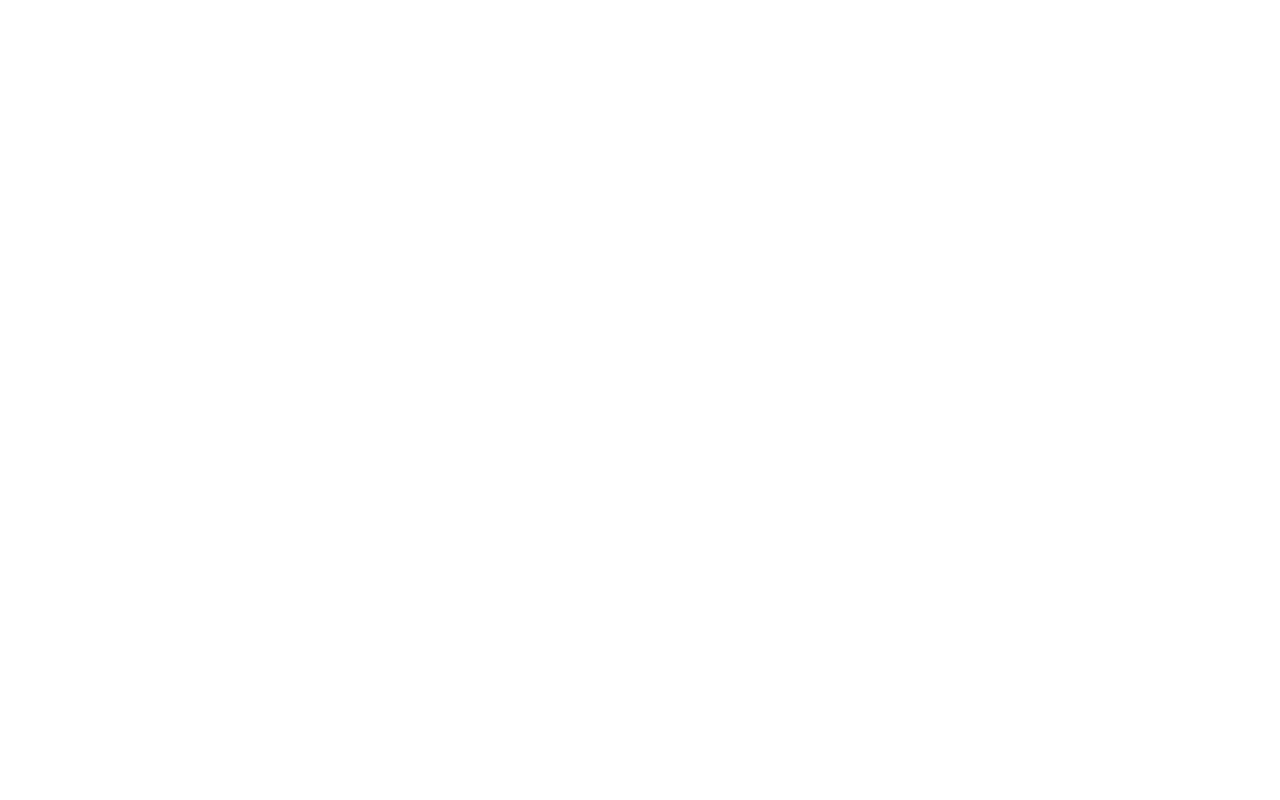
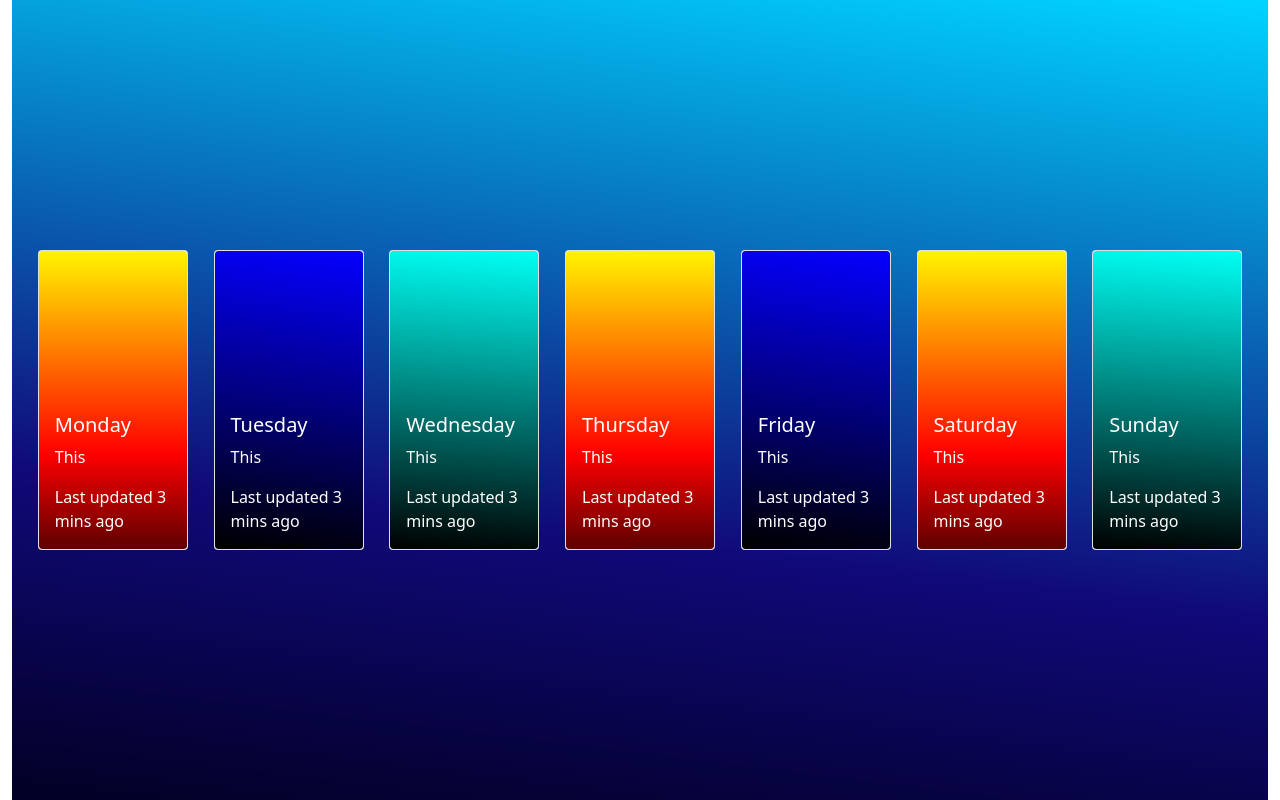
Before and after one commit to LuisMFG1992/Rain-Notification, a plain HTML site: page index.html in a window 1280 px wide. Drawn offline with nearby package versions, Linux system fonts and the light colour scheme.

Commit message:
SEGUNDO COMMIT

```diff
--- a/index.html
+++ b/index.html
@@ -4,10 +4,76 @@
     <meta charset="UTF-8">
     <meta http-equiv="X-UA-Compatible" content="IE=edge">
     <meta name="viewport" content="width=device-width, initial-scale=1.0">
-    <title>Document</title>
+    <link href="https://cdn.jsdelivr.net/npm/bootstrap@5.1.3/dist/css/bootstrap.min.css" rel="stylesheet" integrity="sha384-1BmE4kWBq78iYhFldvKuhfTAU6auU8tT94WrHftjDbrCEXSU1oBoqyl2QvZ6jIW3" crossorigin="anonymous">
+    <link rel="stylesheet" href="styles.css">
+    <title>Rain Notifications</title>
 </head>
 <body>
 
+    <div class="container-fluid">
+        <div class="containerX d-flex justify-content-evenly align-items-center">
+
+            <div class="card text-dark">
+                <div class="card-img-overlay sunny d-flex flex-column justify-content-end text-white">
+                    <h5 class="card-title">Monday</h5>
+                    <p class="card-text">This</p>
+                    <p class="card-text">Last updated 3 mins ago</p>
+                </div>
+            </div>
+
+            <div class="card text-dark">
+                <div class="card-img-overlay rain d-flex flex-column justify-content-end text-white">
+                    <h5 class="card-title">Tuesday</h5>
+                    <p class="card-text">This</p>
+                    <p class="card-text">Last updated 3 mins ago</p>
+                </div>
+            </div>
+
+            <div class="card text-dark">
+                <div class="card-img-overlay cloudy d-flex flex-column justify-content-end text-white">
+                    <h5 class="card-title">Wednesday</h5>
+                    <p class="card-text">This</p>
+                    <p class="card-text">Last updated 3 mins ago</p>
+                </div>
+            </div>
+
+            <div class="card text-dark">
+                <div class="card-img-overlay sunny d-flex flex-column justify-content-end text-white">
+                    <h5 class="card-title">Thursday</h5>
+                    <p class="card-text">This</p>
+                    <p class="card-text">Last updated 3 mins ago</p>
+                </div>
+            </div>
+
+            <div class="card text-dark">
+                <div class="card-img-overlay rain d-flex flex-column justify-content-end text-white">
+                    <h5 class="card-title">Friday</h5>
+                    <p class="card-text">This</p>
+                    <p class="card-text">Last updated 3 mins ago</p>
+                </div>
+            </div>
+
+            <div class="card text-dark">
+                <div class="card-img-overlay sunny d-flex flex-column justify-content-end text-white">
+                    <h5 class="card-title">Saturday</h5>
+                    <p class="card-text">This</p>
+                    <p class="card-text">Last updated 3 mins ago</p>
+                </div>
+            </div>
+
+            <div class="card text-dark">
+                <div class="card-img-overlay cloudy d-flex flex-column justify-content-end text-white">
+                    <h5 class="card-title">Sunday</h5>
+                    <p class="card-text">This</p>
+                    <p class="card-text">Last updated 3 mins ago</p>
+                </div>
+            </div>
+
+
+        </div>
+    </div>
+
+    <script src="https://cdn.jsdelivr.net/npm/bootstrap@5.1.3/dist/js/bootstrap.bundle.min.js" integrity="sha384-ka7Sk0Gln4gmtz2MlQnikT1wXgYsOg+OMhuP+IlRH9sENBO0LRn5q+8nbTov4+1p" crossorigin="anonymous"></script>
     <script src="main.js"></script>
 </body>
 </html>
--- a/styles.css
+++ b/styles.css
@@ -0,0 +1,26 @@
+.card {
+    width: 150px;
+    height: 300px;
+    overflow: hidden;
+}
+
+.sunny {
+    background: rgb(255,244,0);
+    background: linear-gradient(180deg, rgba(255,244,0,1) 0%, rgba(255,0,0,1) 68%, rgba(93,0,0,1) 100%);
+}
+
+.rain {
+    background: rgb(4,0,255);
+    background: linear-gradient(188deg, rgba(4,0,255,1) 0%, rgba(0,0,0,1) 100%);
+}
+
+.cloudy {
+    background: rgb(0,255,244);
+    background: linear-gradient(184deg, rgba(0,255,244,1) 0%, rgba(0,0,0,1) 100%);
+}
+
+.containerX {
+    height: 100vh;
+    background: rgb(2,0,36);
+    background: linear-gradient(7deg, rgba(2,0,36,1) 0%, rgba(16,9,121,1) 35%, rgba(0,212,255,1) 100%);
+}
```
Also changed, not shown: Img.jpeg (added), Img/Cloudy.webp (added), Img/Rain.jpg (added), Img/Sunny.jpg (added).
